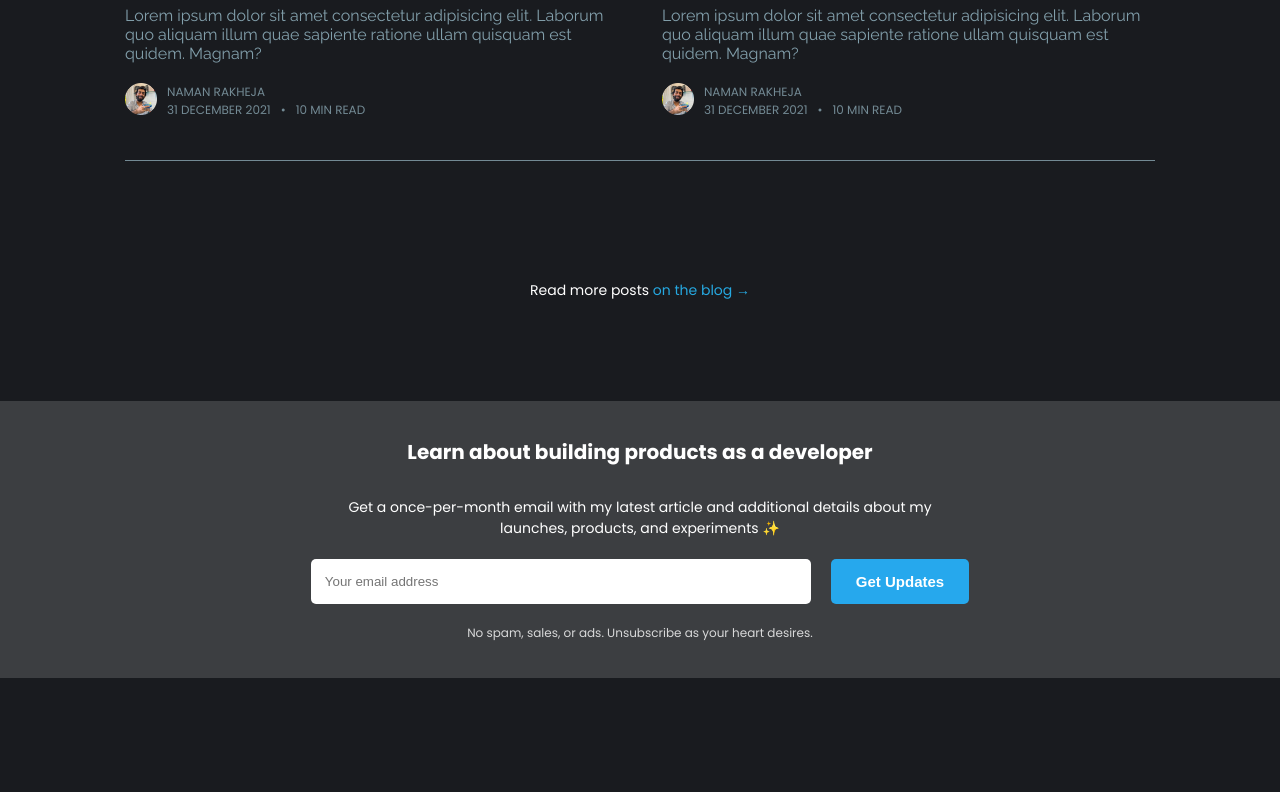
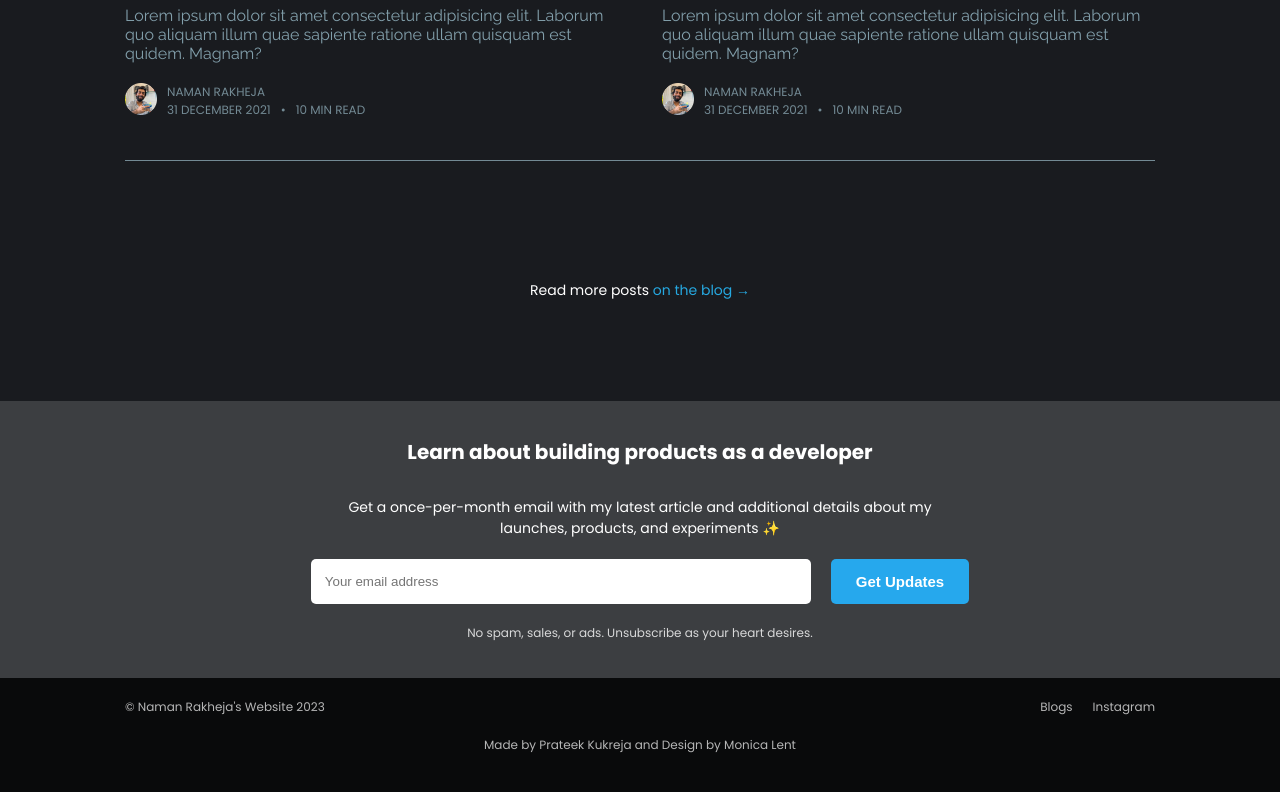
Before and after one commit to prateek-kukreja/pratibela, a React (Vite) app: page / in a window 1280 px wide. Shown: the part 1492-2284 px from the top of the page. Before the commit the page ends 2170 px from the top, so only its background shows below. Built offline with nearby package versions, Linux system fonts and the light colour scheme.

Commit message:
added footer

```diff
--- /dev/null
+++ b/src/components/footer/Footer.jsx
@@ -0,0 +1,31 @@
+import "./style.scss";
+
+function Footer() {
+  return (
+    <>
+      <footer class="pratibela-footer">
+        <div className="container">
+          <div class="pratibela-footer-content">
+            <div class="copyright">
+              © <a href="#">Naman Rakheja's Website</a> 2023
+            </div>
+            <div class="pratibela-footer-list">
+              <a href="#">Blogs</a>
+              <a href="https://www.instagram.com/nams_rakheja/" target="_blank">
+                Instagram
+              </a>
+            </div>
+          </div>
+          <div className="pratibela-footer__website-creator">
+            <div>
+              Made by <a href="https://prateek.wtf/"> Prateek Kukreja</a> and
+              Design by <a href="https://monicalent.com/">Monica Lent</a>
+            </div>
+          </div>
+        </div>
+      </footer>
+    </>
+  );
+}
+
+export default Footer;
--- /dev/null
+++ b/src/components/footer/style.scss
@@ -0,0 +1,52 @@
+.pratibela-footer {
+  padding-top: 20px;
+  padding-bottom: 60px;
+  color: rgba(255, 255, 255, 0.7);
+  background: #090a0b;
+}
+
+.pratibela-footer-content {
+  display: flex;
+  flex-wrap: wrap;
+  justify-content: space-between;
+  align-items: center;
+  font-size: 1.2rem;
+  color: rgba(255, 255, 255, 0.7);
+  text-decoration: none;
+
+  a {
+    color: rgba(255, 255, 255, 0.7);
+    text-decoration: none;
+
+    &:hover {
+      color: #fff;
+    }
+  }
+}
+
+.pratibela-footer-list {
+  display: flex;
+
+  a {
+    margin-left: 20px;
+
+    &:first-of-type:before {
+      display: none;
+    }
+  }
+}
+
+.pratibela-footer__website-creator {
+  text-align: center;
+  font-size: 1.2rem;
+  margin-top: 2rem;
+
+  a {
+    text-decoration: none;
+    color: rgba(255, 255, 255, 0.7);
+
+    &:hover {
+      color: #fff;
+    }
+  }
+}
--- a/src/pages/Home.jsx
+++ b/src/pages/Home.jsx
@@ -1,3 +1,4 @@
+import Footer from "../components/footer/Footer";
 import Hero from "../components/header/Hero";
 import Newsletter from "../components/newsletter/Newsletter";
 import PopularArticle from "../components/popularArticle/PopularArticle";
@@ -8,6 +9,7 @@ function Home() {
       <Hero />
       <PopularArticle />
       <Newsletter />
+      <Footer />
     </>
   );
 }
```
